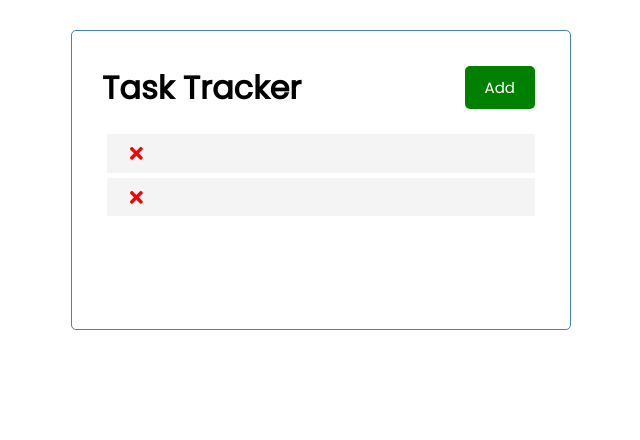
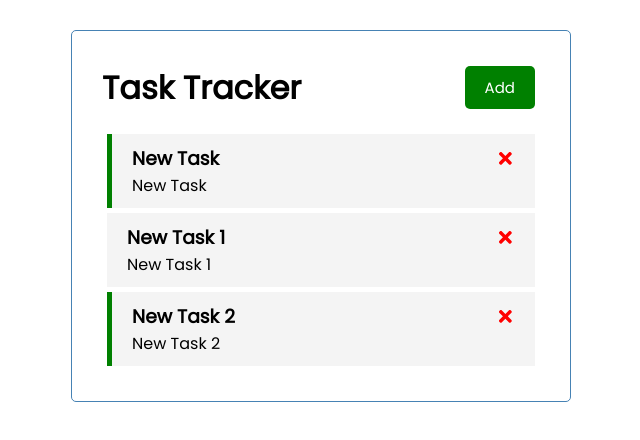
Before and after one commit to Zakariyya98/TaskTrackApp, a React (Create React App) app: page / in a window 1280 px wide. Shown: the top 440 px of the page, without its empty margins (319-959 px from the left). Built offline with nearby package versions, Linux system fonts and the light colour scheme; data requests are answered from the project's data file.

Commit message:
Fixed bug where reminders were not setting

```diff
--- a/db.json
+++ b/db.json
@@ -1,10 +1,22 @@
 {
   "tasks": [
     {
+      "text": "New Task",
+      "day": "New Task",
+      "reminder": true,
       "id": 1
     },
     {
+      "text": "New Task 1",
+      "day": "New Task 1",
+      "reminder": false,
       "id": 2
+    },
+    {
+      "text": "New Task 2",
+      "day": "New Task 2",
+      "reminder": true,
+      "id": 3
     }
   ]
 }
--- a/src/App.js
+++ b/src/App.js
@@ -69,14 +69,14 @@ function App() {
     const res = await fetch(`http://localhost:5000/tasks/${id}`, {
       method: 'PUT',
       headers: {
-        'Content-type': 'appliction/json'
+        'Content-type': 'application/json'
       },
       body: JSON.stringify(updTask)
     })
 
     const data = await res.json()
 
-    setTasks(tasks.map((task) => task.id === id ? { ...task, reminder: !data.reminder } : task))
+    setTasks(tasks.map((task) => task.id === id ? { ...task, reminder: data.reminder } : task))
   }
 
   return (
```
